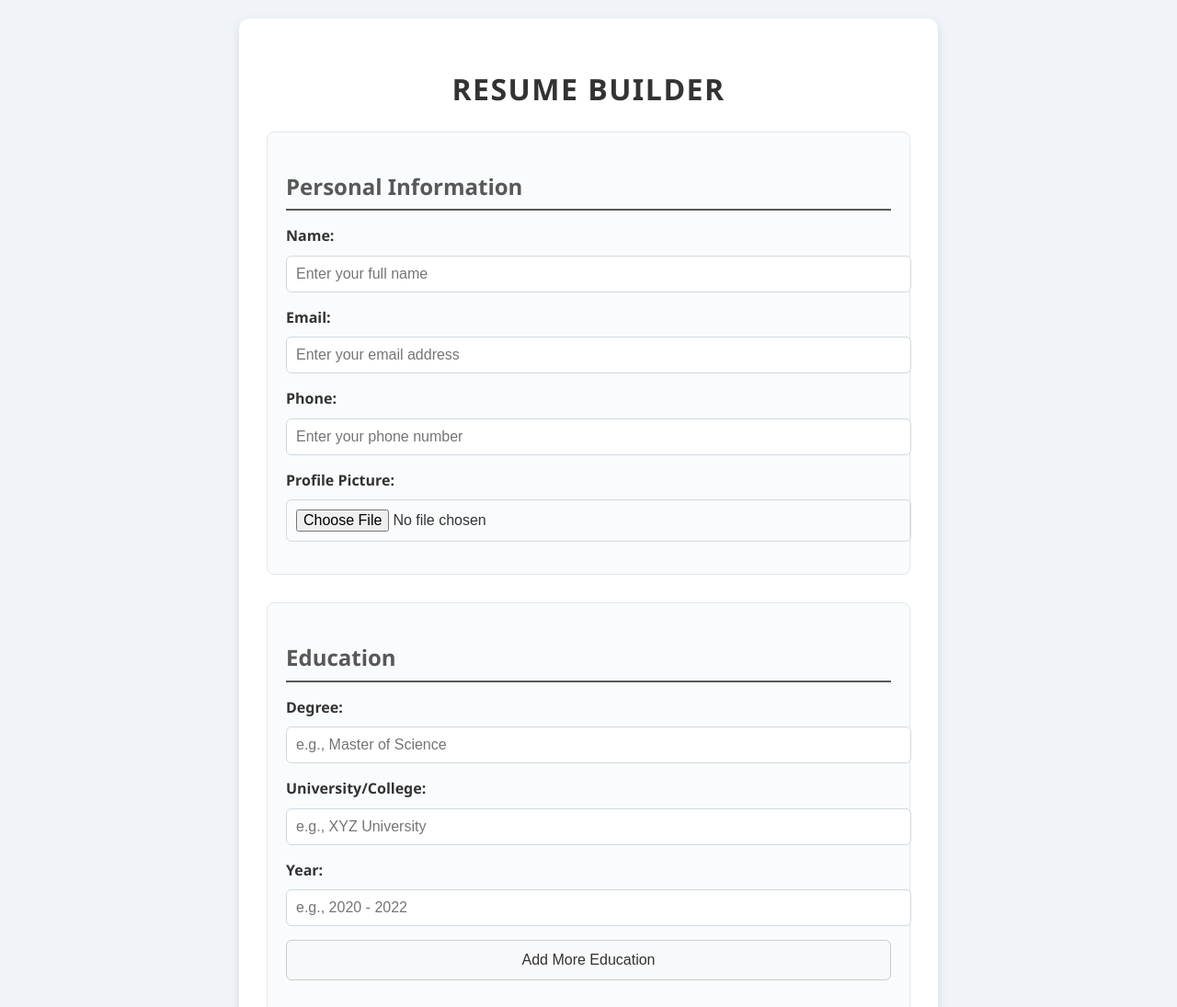
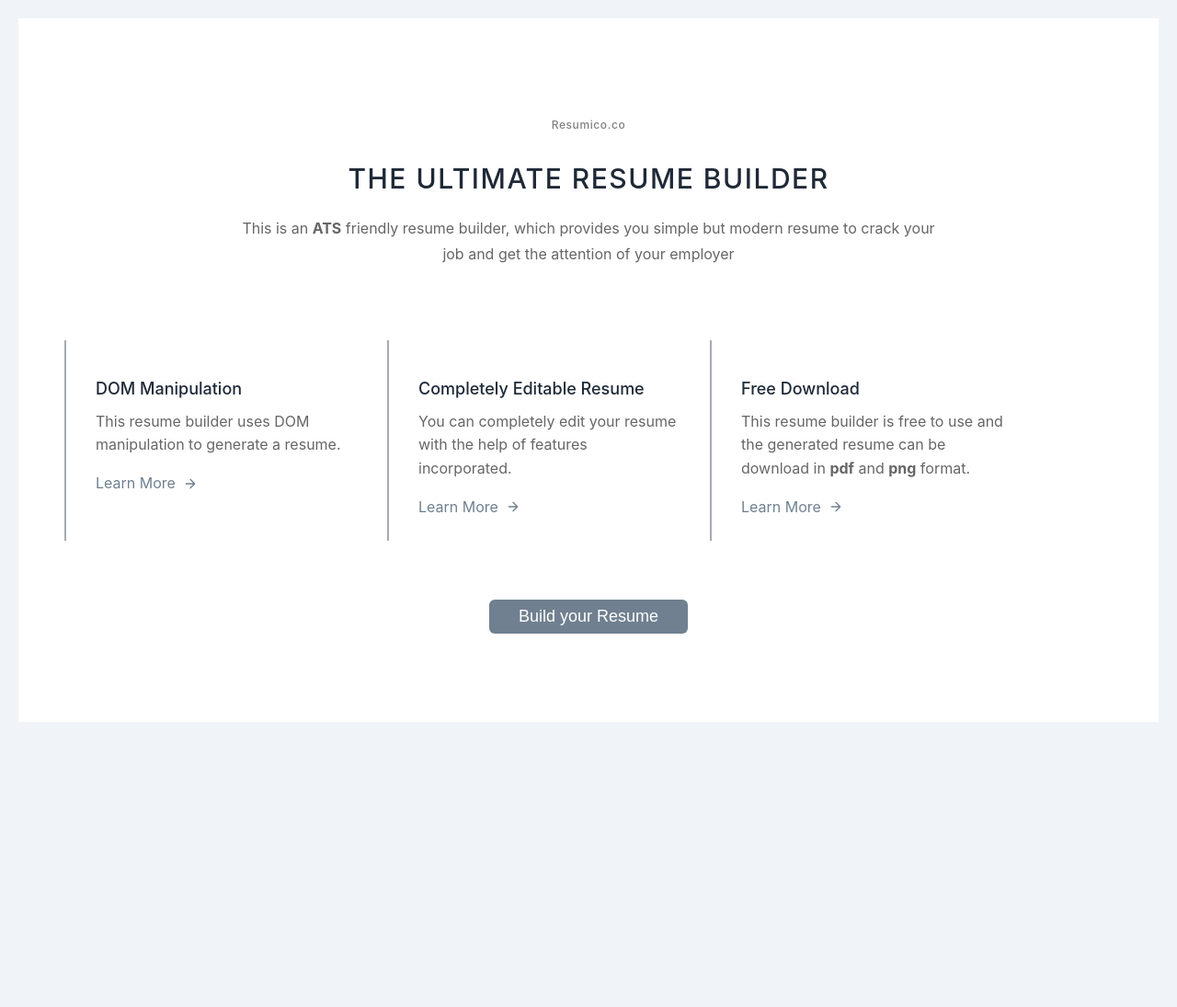
Before and after one commit to Ali309455/Hackathon-Resume-Builder, a website: page index.html in a window 1280 px wide. Shown: the top 1095 px of the page at 92% size. After the commit the page ends 805 px from the top, so only its background shows below. Drawn offline with Linux system fonts and the light colour scheme.

Commit message:
Interactive Welcome page added

```diff
--- a/formsstyle.css
+++ b/formsstyle.css
@@ -9,6 +9,7 @@ body {
 
 .form-container {
   max-width: 700px;
+  display: none;
   margin: 0 auto;
   background-color: #fff;
   padding: 30px;
--- a/image.js
+++ b/image.js
@@ -3,6 +3,8 @@ function getImage() {
         setTimeout(() => {
 
             const input = document.getElementById('profilePicture');
+            console.log(input);
+
             const file = input.files[0];
 
             if (file) {
--- a/index.html
+++ b/index.html
@@ -3,14 +3,59 @@
 <head>
     <meta charset="UTF-8">
     <meta name="viewport" content="width=device-width, initial-scale=1.0">
-    <title>Resume</title>
+    <title>Resumeico</title>
     <!-- <link rel="stylesheet" href="chk.css"> -->
     <link rel="stylesheet" href="style.css">
     <link rel="stylesheet" href="formsstyle.css">
+    <link rel="stylesheet" href="welcome.css">
+    <link rel="shortcut icon" href="assets/PngItem_4952609.png" type="image/x-icon">
     <script src="https://cdnjs.cloudflare.com/ajax/libs/jspdf/1.3.4/jspdf.debug.js" ></script>
     <script src="https://cdnjs.cloudflare.com/ajax/libs/jspdf/1.3.4/jspdf.min.js" ></script>
 </head>
 <body>
+    <div class="welcome">
+        <section class="section-container">
+            <div class="container">
+              <div class="text-center section-header">
+                <h2 class="section-subtitle">Resumico.co</h2>
+                <h1 class="section-title">The Ultimate Resume Builder</h1>
+                <p class="section-description">This is an <b>ATS</b> friendly resume builder, which provides you simple but modern resume to crack your job and get the attention of your employer  </p>
+              </div>
+              <div class="card-container">
+                <div class="card">
+                  <h2 class="card-title">DOM Manipulation</h2>
+                  <p class="card-description">This resume builder uses DOM manipulation to generate a resume.</p>
+                  <a class="learn-more" target="_blank" href="https://developer.mozilla.org/en-US/docs/Learn/JavaScript/Client-side_web_APIs/Manipulating_documents">Learn More
+                    <svg class="icon-arrow" viewBox="0 0 24 24">
+                      <path d="M5 12h14M12 5l7 7-7 7"></path>
+                    </svg>
+                  </a>
+                </div>
+                <div class="card">
+                  <h2 class="card-title">Completely Editable Resume</h2>
+                  <p class="card-description">You can completely edit your resume with the help of features incorporated.</p>
+                  <a class="learn-more" target="_blank" href="#">Learn More
+                    <svg class="icon-arrow" viewBox="0 0 24 24">
+                      <path d="M5 12h14M12 5l7 7-7 7"></path>
+                    </svg>
+                  </a>
+                </div>
+                <div class="card">
+                  <h2 class="card-title">Free Download</h2>
+                  <p class="card-description">This resume builder is free to use and the generated resume can be download in <b>pdf</b> and <b>png</b> format.</p>
+                  <a class="learn-more" target="_blank" href="#">Learn More
+                    <svg class="icon-arrow" viewBox="0 0 24 24">
+                      <path d="M5 12h14M12 5l7 7-7 7"></path>
+                    </svg>
+                  </a>
+                </div>
+
+              </div>
+              <button class="cta-button startbtn">Build your Resume</button>
+            </div>
+          </section>
+
+    </div>
     <div class="bar"></div>
     <div class="nav_btns">
         <div class="backtoform flex"><img src="assets/arrow.svg" alt="arrow-icon"> Edit in Form</div>
@@ -114,7 +159,7 @@
     </div>
 
     <div class="form-container">
-        <h1 class="main_heading" >Resume Builder</h1>
+        <h1 class="main_heading" >Resumeico.co</h1>
         <form id="resumeForm">
 
             <!-- Personal Information Section -->
--- a/main.js
+++ b/main.js
@@ -19,6 +19,7 @@ function getformdata(selector) {
                 // Convert FormData to a regular object
                 const formObj = {};
                 formData.forEach((value, key) => {
+                    console.log('Key:', key, 'Value:', value);
                     // Handle multiple input names (like education, experience)
                     if (formObj[key]) {
                         if (!Array.isArray(formObj[key])) {
@@ -85,7 +86,6 @@ function addadditionalform(selector) {
 // add functionality to close it
 function closeadditionalform(parent) {
     const items = document.querySelectorAll(`.${parent}`);
-    console.log(items);
     items.forEach((item) => {
         // Check if the item contains a child element with the class "close"
         const closeButton = item.querySelector(".close");
@@ -118,6 +118,22 @@ function removeitem(selector) {
                 item.querySelector(".hidebtn").style.display = "none";
             });
         });
+    }
+}
+// Function to handle welcome page
+function welcome(classname) {
+    let welcomecontainer = document.querySelector(`.${classname}`);
+    let formcontainer = document.querySelector(".form-container");
+    if (!welcomecontainer) {
+        console.error("No welcome container found");
+        return;
+    }
+    else {
+        let startbtn = document.querySelector(".startbtn");
+        startbtn === null || startbtn === void 0 ? void 0 : startbtn.addEventListener("click", (() => {
+            welcomecontainer.style.display = "none";
+            formcontainer.style.display = "block";
+        }));
     }
 }
 // Function to toggle the dropdown menu visibility
@@ -205,7 +221,6 @@ function createresume(data) {
             for (let item of skills) {
                 if (item.includes("/b")) {
                     let e = item.split("/b");
-                    console.log(e);
                     skillslist.innerHTML =
                         skillslist.innerHTML + `<li><b>${e[0]}</b> ${e[1]}</li>`;
                 }
@@ -316,6 +331,8 @@ function main() {
             addadditionalform("form_experience_item");
             closeadditionalform("form_experience_item");
         });
+        // show form container on button click
+        welcome("welcome");
         // trigger series of events when submit btn is clicked
         (_c = document.querySelector(".submitbtn")) === null || _c === void 0 ? void 0 : _c.addEventListener("click", () => __awaiter(this, void 0, void 0, function* () {
             var _a;
--- /dev/null
+++ b/welcome.css
@@ -0,0 +1,106 @@
+/* General Styles */
+body {
+    font-family: 'Inter', sans-serif;
+    color: #4b5563; /* gray-600 */
+  }
+
+  .section-container {
+    padding: 6rem 0;
+    background-color: white;
+  }
+
+  .container {
+    max-width: 1140px;
+    margin: 0 auto;
+    padding: 0 1.25rem;
+  }
+
+  /* Header Styles */
+  .section-header {
+    text-align: center;
+    width: 100%;
+    margin-bottom: 5rem;
+  }
+
+  .section-subtitle {
+    color: gray; /* indigo-500 */
+    font-size: 0.75rem;
+    letter-spacing: 0.05em;
+    font-weight: 500;
+    margin-bottom: 0.25rem;
+  }
+
+  .section-title {
+    font-size: 1.875rem;
+    font-weight: 500;
+    color: #1f2937; /* gray-900 */
+    margin-bottom: 1rem;
+  }
+
+  .section-description {
+    max-width: 66.666667%;
+    margin: 0 auto;
+    line-height: 1.75;
+    font-size: 1rem;
+  }
+
+  /* Card Styles */
+  .card-container {
+    display: flex;
+    flex-wrap: wrap;
+  }
+
+  .card {
+    width: 100%;
+    max-width: 25%;
+    padding: 1.5rem 2rem;
+    border-left: 2px solid rgba(107, 114, 128, 0.6); /* gray-200 */
+  }
+
+  .card-title {
+    color: #1f2937; /* gray-900 */
+    font-size: 1.125rem;
+    font-weight: 500;
+    margin-bottom: 0.5rem;
+  }
+
+  .card-description {
+    font-size: 1rem;
+    margin-bottom: 1rem;
+  }
+
+  .learn-more {
+    color: slategray; /* indigo-500 */
+    display: inline-flex;
+    align-items: center;
+    text-decoration: none;
+  }
+
+  .icon-arrow {
+    width: 1rem;
+    height: 1rem;
+    margin-left: 0.5rem;
+    stroke: currentColor;
+    fill: none;
+    stroke-linecap: round;
+    stroke-linejoin: round;
+    stroke-width: 2;
+  }
+
+  /* Button Styles */
+  .cta-button {
+    display: flex;
+    margin: 4rem auto 0;
+    padding: 0.5rem 2rem;
+    font-size: 1.125rem;
+    color: white;
+    background-color: slategray; /* indigo-500 */
+    border: none;
+    border-radius: 0.375rem;
+    cursor: pointer;
+    transition: background-color 0.3s;
+  }
+
+  .cta-button:hover {
+    background-color: rgb(95, 94, 94); /* indigo-600 */
+  }
```
Also changed, not shown: main.ts (+22 -2 lines), assets/PngItem_4952609.png (added).
